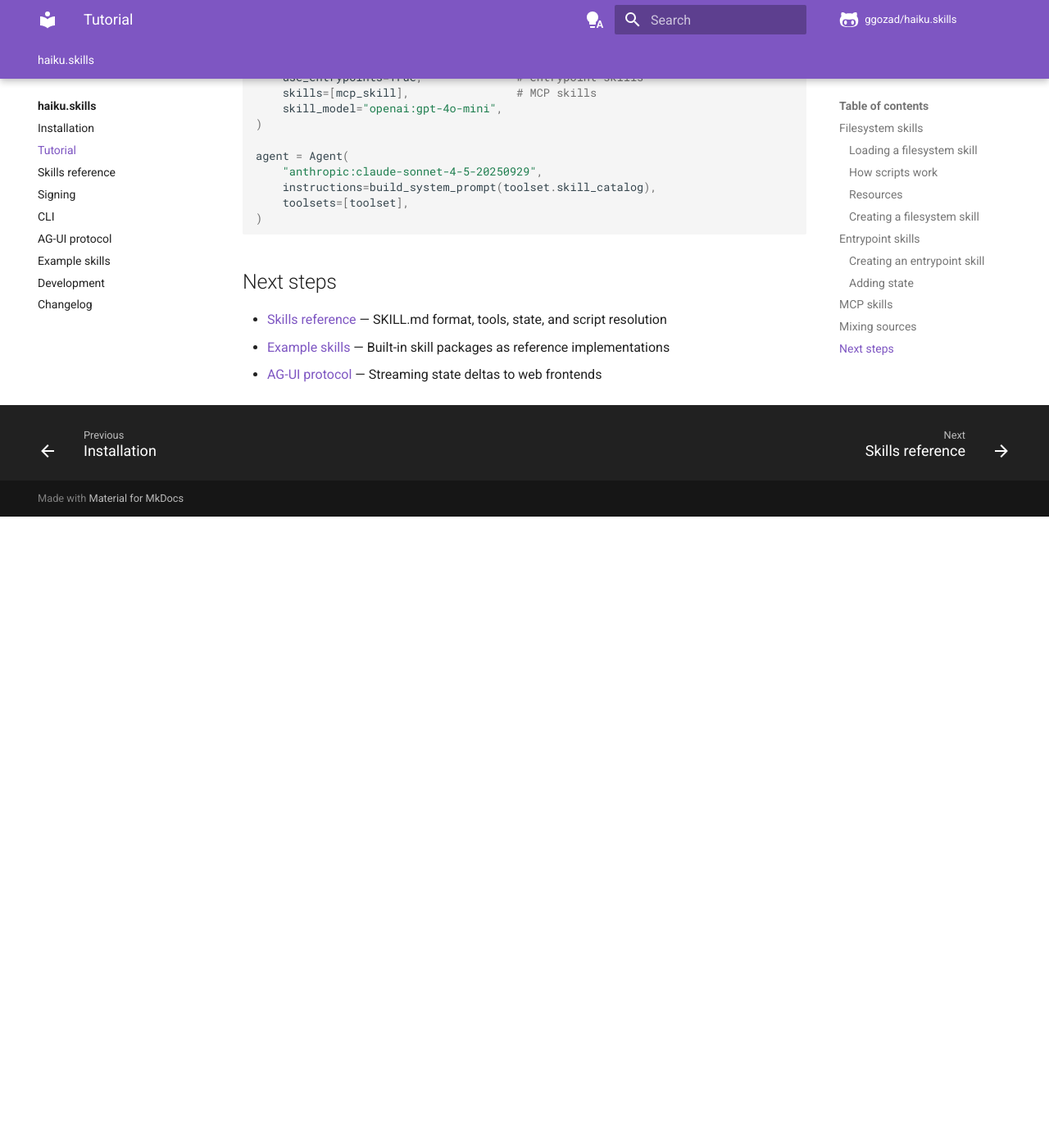
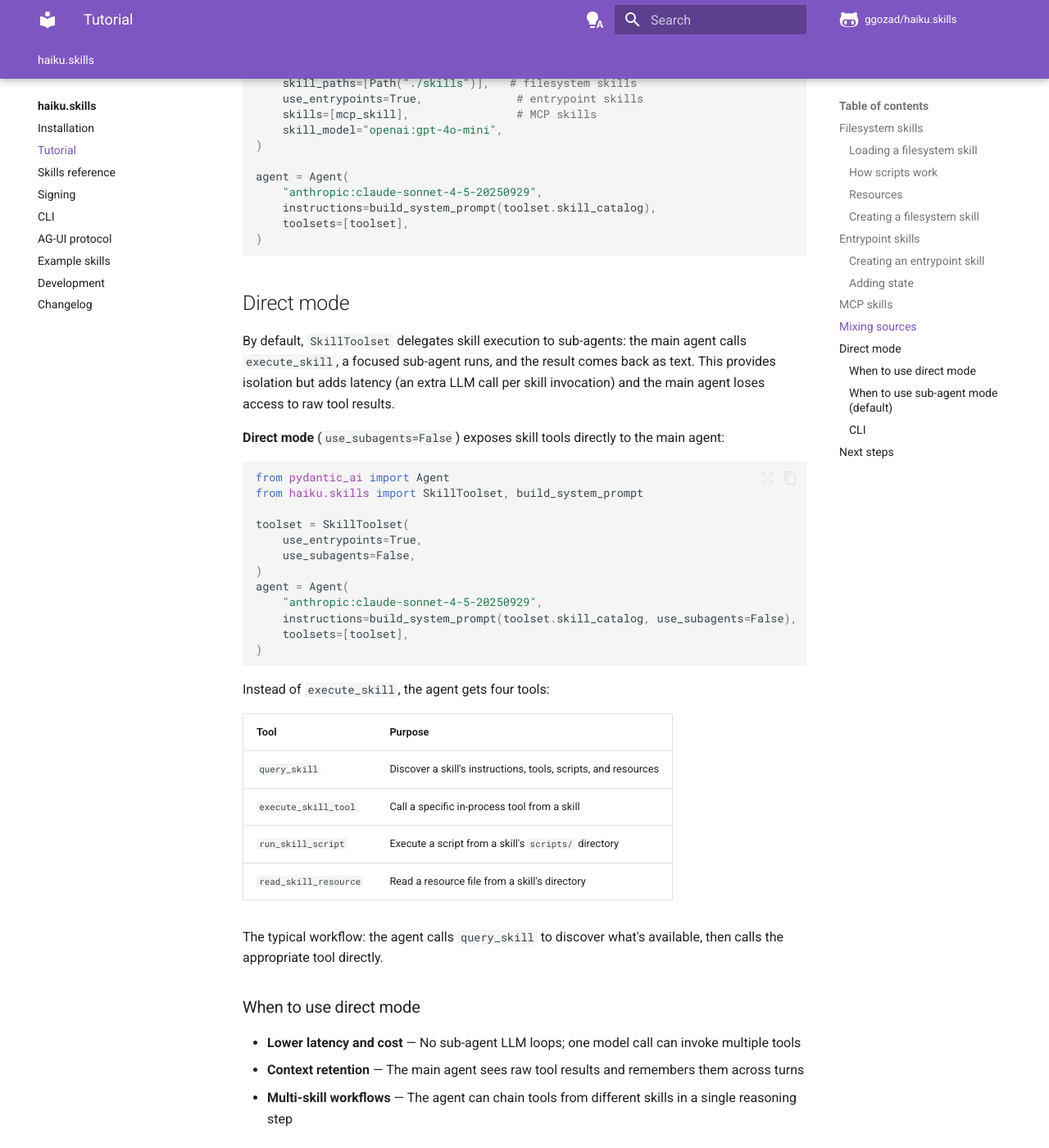
Before and after one commit to ggozad/haiku.skills, an MkDocs documentation site: the page built from docs/tutorial.md, in a window 1280 px wide and 1400 px high, scrolled down 7034 px. Shown: the whole window at 82% size. Built offline with MkDocs 1.6.1 and Material for MkDocs 9.7.7, drawn with Linux system fonts in a browser that asks for light colours; comment, search, counter and statistics services are not loaded; before the commit the page ends 7664 px from its top, so only the background shows below that; some of the changed text lies outside the part shown.

Commit message:
Documentation update

````diff
--- a/docs/tutorial.md
+++ b/docs/tutorial.md
@@ -49,7 +49,7 @@ result = await agent.run("Analyze this dataset.")
 print(result.output)
 ```
 
-`SkillToolset` exposes a single `execute_skill` tool. When the agent calls it, a focused sub-agent spins up with that skill's instructions and tools — then returns the result. The main agent never sees the skill's internal tools.
+By default, `SkillToolset` exposes a single `execute_skill` tool. When the agent calls it, a focused sub-agent spins up with that skill's instructions and tools — then returns the result. The main agent never sees the skill's internal tools. For an alternative approach where the main agent calls skill tools directly, see [Direct mode](#direct-mode).
 
 !!! note
     When a skill directory has validation errors (bad frontmatter, name mismatch, etc.), the error is collected and discovery continues. The CLI prints these as warnings to stderr.
@@ -323,6 +323,58 @@ agent = Agent(
 )
 ```
 
+## Direct mode
+
+By default, `SkillToolset` delegates skill execution to sub-agents: the main agent calls `execute_skill`, a focused sub-agent runs, and the result comes back as text. This provides isolation but adds latency (an extra LLM call per skill invocation) and the main agent loses access to raw tool results.
+
+**Direct mode** (`use_subagents=False`) exposes skill tools directly to the main agent:
+
+```python
+from pydantic_ai import Agent
+from haiku.skills import SkillToolset, build_system_prompt
+
+toolset = SkillToolset(
+    use_entrypoints=True,
+    use_subagents=False,
+)
+agent = Agent(
+    "anthropic:claude-sonnet-4-5-20250929",
+    instructions=build_system_prompt(toolset.skill_catalog, use_subagents=False),
+    toolsets=[toolset],
+)
+```
+
+Instead of `execute_skill`, the agent gets four tools:
+
+| Tool | Purpose |
+|------|---------|
+| `query_skill` | Discover a skill's instructions, tools, scripts, and resources |
+| `execute_skill_tool` | Call a specific in-process tool from a skill |
+| `run_skill_script` | Execute a script from a skill's `scripts/` directory |
+| `read_skill_resource` | Read a resource file from a skill's directory |
+
+The typical workflow: the agent calls `query_skill` to discover what's available, then calls the appropriate tool directly.
+
+### When to use direct mode
+
+- **Lower latency and cost** — No sub-agent LLM loops; one model call can invoke multiple tools
+- **Context retention** — The main agent sees raw tool results and remembers them across turns
+- **Multi-skill workflows** — The agent can chain tools from different skills in a single reasoning step
+
+### When to use sub-agent mode (default)
+
+- **Isolation** — Each skill runs with its own system prompt and token budget
+- **Tool space management** — The main agent only sees `execute_skill`, regardless of how many skill tools exist
+- **Complex skills** — Skills that need focused multi-step reasoning benefit from a dedicated agent
+
+### CLI
+
+The chat TUI supports direct mode via `--no-subagents`:
+
+```bash
+haiku-skills chat --use-entrypoints --no-subagents -m openai:gpt-4o
+```
+
 ## Next steps
 
 - [Skills reference](skills.md) — SKILL.md format, tools, state, and script resolution
````
Also changed, not shown: README.md (+4 -2 lines), docs/ag-ui.md (+4 -4 lines), docs/cli.md (+7 -1 lines), docs/index.md (+4 -3 lines), docs/skills.md (+11 -9 lines).
